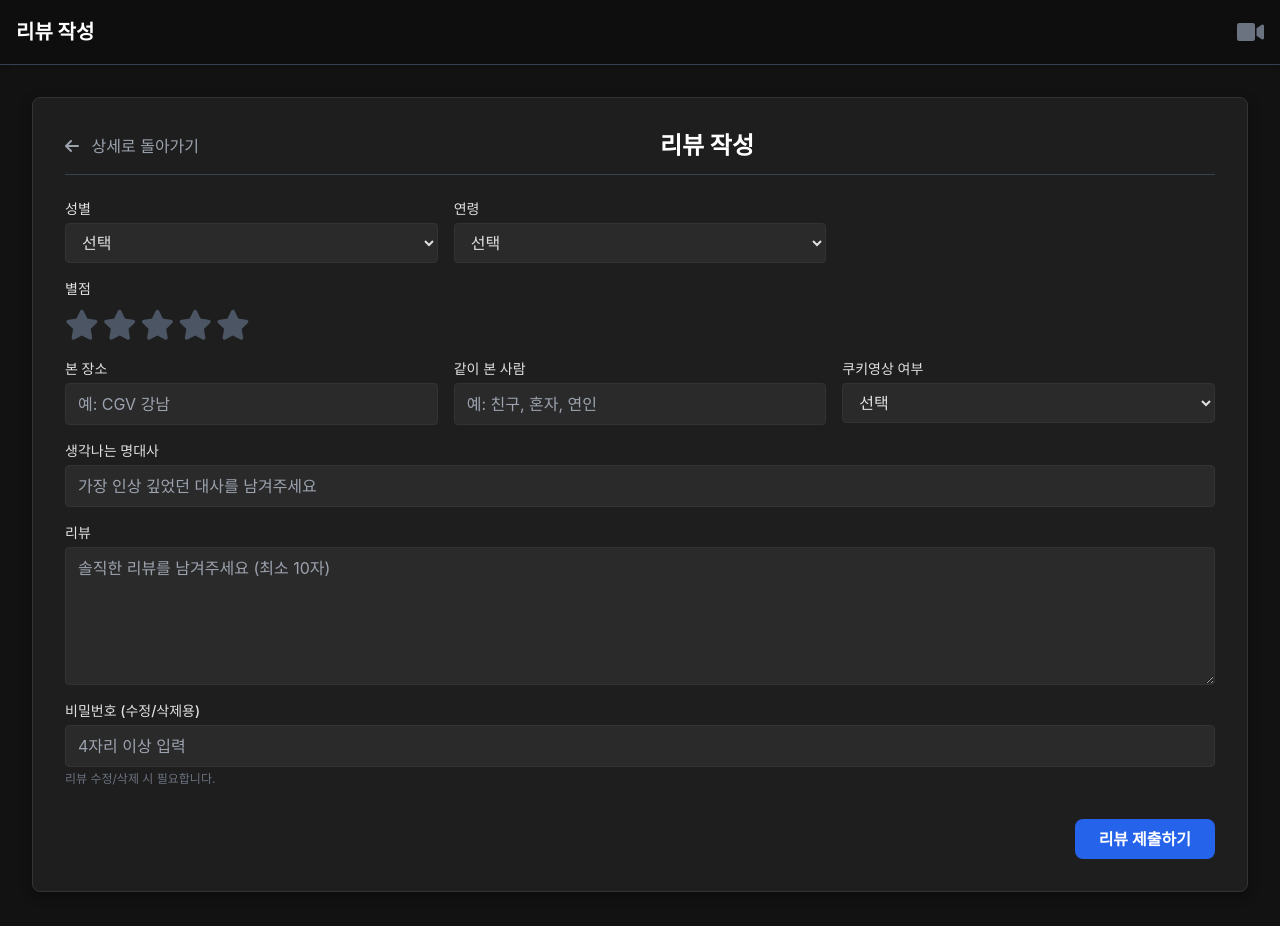
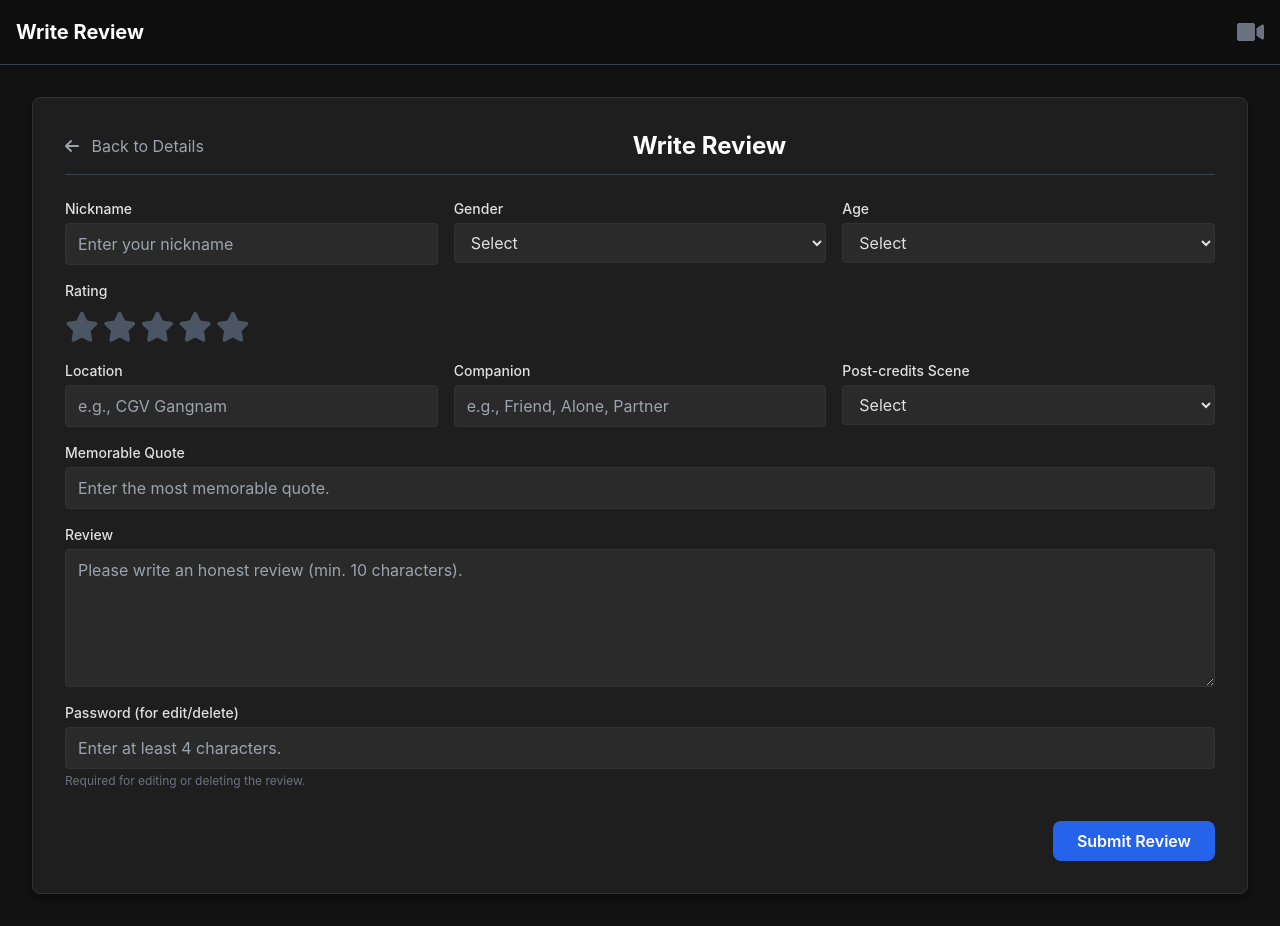
Before and after one commit to JuanHubb/MovieBOGGA, a React (Vite) app: page /review/1 in a window 1280 px wide. Built offline with nearby package versions, Linux system fonts and the light colour scheme.

Commit message:
feat: review 삭제기능 추가

```diff
--- a/src/components/DetailView.jsx
+++ b/src/components/DetailView.jsx
@@ -31,13 +31,54 @@ export default function DetailView() {
   const [reviews, setReviews] = useState([]);
   const [loading, setLoading] = useState(true);
   const [error, setError] = useState(null);
+  const [showModal, setShowModal] = useState(false);
+  const [selectedReview, setSelectedReview] = useState(null);
+  const [password, setPassword] = useState("");
+
+  const handleDeleteClick = (review) => {
+    setSelectedReview(review);
+    setShowModal(true);
+    setPassword("");
+  };
+
+  const handleConfirmDelete = async () => {
+    if (!selectedReview) return;
+
+    if (password !== selectedReview.password) {
+      alert("Wrong password!");
+      return;
+    }
+
+    try {
+      const response = await fetch(
+        `https://6933b1984090fe3bf01dc49f.mockapi.io/reviews/${selectedReview.id}`,
+        {
+          method: "DELETE",
+        },
+      );
+
+      if (!response.ok) {
+        throw new Error("Failed to delete review.");
+      }
+
+      setReviews((prevReviews) =>
+        prevReviews.filter((review) => review.id !== selectedReview.id),
+      );
+      setShowModal(false);
+      setSelectedReview(null);
+      alert("Your review is deleted!"); // Add this line
+    } catch (e) {
+      alert(e.message);
+      setError(e.message);
+    }
+  };
 
   useEffect(() => {
     const fetchReviews = async () => {
       try {
         setLoading(true);
         const response = await fetch(
-          `https://6933b1984090fe3bf01dc49f.mockapi.io/reviews?movieID=${id}`
+          `https://6933b1984090fe3bf01dc49f.mockapi.io/reviews?movieID=${id}`,
         );
         if (!response.ok) {
           throw new Error("Failed to load reviews.");
@@ -210,6 +251,11 @@ export default function DetailView() {
                         </blockquote>
                       )}
                       <p className="text-gray-200">{review.review}</p>
+                      <div className="flex justify-end mt-4">
+                        <DeleteButton onClick={() => handleDeleteClick(review)}>
+                          Delete
+                        </DeleteButton>
+                      </div>
                     </div>
                   </ReviewItem>
                 ))}
@@ -219,6 +265,39 @@ export default function DetailView() {
             ))}
         </ReviewSection>
       </main>
+      {showModal && (
+        <ModalBackdrop onClick={() => setShowModal(false)}>
+          <ModalContent onClick={(e) => e.stopPropagation()}>
+            <h3 className="text-lg font-bold mb-4 text-white">
+              Enter the password
+            </h3>
+            <input
+              type="password"
+              value={password}
+              onChange={(e) => setPassword(e.target.value)}
+              className="w-full p-2 rounded bg-gray-800 text-white border border-gray-600 focus:outline-none focus:ring-2 focus:ring-blue-500"
+              placeholder="Password"
+            />
+            <div className="flex justify-end space-x-2 mt-4">
+              <button
+                onClick={() => {
+                  setShowModal(false);
+                  setPassword("");
+                }}
+                className="py-2 px-4 bg-gray-600 text-white font-semibold rounded-lg hover:bg-gray-700 transition duration-150"
+              >
+                Cancel
+              </button>
+              <button
+                onClick={handleConfirmDelete}
+                className="py-2 px-4 bg-red-600 text-white font-semibold rounded-lg hover:bg-red-700 transition duration-150"
+              >
+                Delete
+              </button>
+            </div>
+          </ModalContent>
+        </ModalBackdrop>
+      )}
     </>
   );
 }
@@ -264,3 +343,42 @@ const ReviewerInfo = styled.div`
   align-items: center;
   margin-bottom: 0.5rem;
 `;
+
+const DeleteButton = styled.button`
+  background-color: transparent;
+  color: #ef4444;
+  border: 1px solid #ef4444;
+  padding: 0.25rem 0.75rem;
+  border-radius: 0.375rem;
+  font-size: 0.875rem;
+  transition: all 0.2s ease-in-out;
+  line-height: 1.25;
+
+  &:hover {
+    background-color: #ef4444;
+    color: white;
+    box-shadow: 0 0 10px rgba(239, 68, 68, 0.5);
+  }
+`;
+
+const ModalBackdrop = styled.div`
+  position: fixed;
+  top: 0;
+  left: 0;
+  width: 100%;
+  height: 100%;
+  background-color: rgba(0, 0, 0, 0.75);
+  display: flex;
+  justify-content: center;
+  align-items: center;
+  z-index: 1000;
+`;
+
+const ModalContent = styled.div`
+  background-color: #1f2937;
+  padding: 2rem;
+  border-radius: 0.5rem;
+  width: 90%;
+  max-width: 400px;
+  box-shadow: 0 10px 25px rgba(0, 0, 0, 0.3);
+`;
--- a/src/components/Header.jsx
+++ b/src/components/Header.jsx
@@ -1,4 +1,4 @@
-import React from 'react'
+import React from "react";
 
 export default function Header({ title }) {
   return (
@@ -6,5 +6,5 @@ export default function Header({ title }) {
       <div className="text-xl font-bold text-white">{title}</div>
       <i className="fas fa-video text-2xl text-gray-500" />
     </header>
-  )
+  );
 }
--- a/src/components/ReviewForm.jsx
+++ b/src/components/ReviewForm.jsx
@@ -1,77 +1,103 @@
-import React, { useMemo, useState } from 'react'
-import { useNavigate, useParams } from 'react-router-dom'
-import Header from './Header.jsx'
-import { mockMovies } from '../data/mockMovies.js'
+import React, { useMemo, useState } from "react";
+import { useNavigate, useParams } from "react-router-dom";
+import Header from "./Header.jsx";
+import { mockMovies } from "../data/mockMovies.js";
 
 function Star({ active, onClick, idx }) {
   return (
     <i
-      className={`fas fa-star text-3xl cursor-pointer transition ${active ? 'text-yellow-400' : 'text-gray-600 hover:text-yellow-400'}`}
+      className={`fas fa-star text-3xl cursor-pointer transition ${
+        active ? "text-yellow-400" : "text-gray-600 hover:text-yellow-400"
+      }`}
       data-rating={idx}
       onClick={onClick}
     />
-  )
+  );
 }
 
 export default function ReviewForm() {
-  const { id } = useParams()
-  const navigate = useNavigate()
-  const movie = mockMovies[id]
+  const { id } = useParams();
+  const navigate = useNavigate();
+  const movie = mockMovies[id];
 
-  const [sex, setSex] = useState('')
-  const [age, setAge] = useState('')
-  const [rating, setRating] = useState(0)
-  const [location, setLocation] = useState('')
-  const [partners, setPartners] = useState('')
-  const [cookie, setCookie] = useState('')
-  const [quote, setQuote] = useState('')
-  const [content, setContent] = useState('')
-  const [password, setPassword] = useState('')
+  const [sex, setSex] = useState("");
+  const [age, setAge] = useState("");
+  const [rating, setRating] = useState(0);
+  const [location, setLocation] = useState("");
+  const [partners, setPartners] = useState("");
+  const [cookie, setCookie] = useState("");
+  const [quote, setQuote] = useState("");
+  const [content, setContent] = useState("");
+  const [password, setPassword] = useState("");
+  const [nickname, setNickname] = useState("");
 
-  const title = useMemo(() => (movie ? `${movie.title} 리뷰 작성` : '리뷰 작성'), [movie])
+  const title = useMemo(
+    () => (movie ? `Write Review for ${movie.title}` : "Write Review"),
+    [movie],
+  );
 
   const submit = async (e) => {
-    e.preventDefault()
-    const valid = sex && age && rating > 0 && content.length >= 10 && password.length >= 4
+    e.preventDefault();
+    const valid =
+      sex &&
+      age &&
+      rating > 0 &&
+      content.length >= 10 &&
+      password.length >= 4 &&
+      nickname;
     if (!valid) {
-      alert('필수 정보 (성별, 연령, 별점, 리뷰 10자 이상, 비밀번호 4자리 이상)를 모두 입력해주세요.')
-      return
+      alert(
+        "Please fill in all required fields (Nickname, Gender, Age, Rating, Review (min. 10 characters), Password (min. 4 characters)).",
+      );
+      return;
     }
 
     const reviewData = {
+      nickname,
       sex,
       age: parseInt(age, 10),
       rating,
       location,
       companion: partners,
-      pcScene: cookie === 'Y',
+      pcScene: cookie === "Y",
       quote,
       review: content,
       password,
       movieID: parseInt(id, 10),
-    }
+    };
 
     try {
-      const response = await fetch('https://6933b1984090fe3bf01dc49f.mockapi.io/reviews', {
-        method: 'POST',
-        headers: {
-          'Content-Type': 'application/json',
+      const response = await fetch(
+        "https://6933b1984090fe3bf01dc49f.mockapi.io/reviews",
+        {
+          method: "POST",
+          headers: {
+            "Content-Type": "application/json",
+          },
+          body: JSON.stringify(reviewData),
         },
-        body: JSON.stringify(reviewData),
-      })
+      );
 
       if (response.ok) {
-        alert(`리뷰 제출 완료! (영화: ${movie?.title ?? ''}, 별점: ${rating}점)`)
-        navigate(`/detail/${id}`)
+        alert(
+          `Review submitted successfully! (Movie: ${
+            movie?.title ?? ""
+          }, Rating: ${rating})`,
+        );
+        navigate(`/detail/${id}`);
       } else {
-        const errorData = await response.json()
-        alert(`리뷰 제출에 실패했습니다: ${errorData.message || '알 수 없는 오류'}`)
+        const errorData = await response.json();
+        alert(
+          `Failed to submit review: ${errorData.message || "Unknown error"}`,
+        );
       }
     } catch (error) {
-      console.error('리뷰 제출 중 네트워크 오류 발생:', error)
-      alert('리뷰 제출 중 오류가 발생했습니다. 인터넷 연결을 확인해주세요.')
+      console.error("Network error while submitting review:", error);
+      alert(
+        "An error occurred while submitting the review. Please check your internet connection.",
+      );
     }
-  }
+  };
 
   return (
     <>
@@ -79,8 +105,11 @@ export default function ReviewForm() {
       <main className="container mx-auto p-4 md:p-8">
         <section className="panel p-6 md:p-8">
           <div className="flex justify-between items-center mb-6 border-b border-gray-700 pb-3">
-            <button className="text-gray-400 hover:text-white transition duration-150" onClick={() => navigate(`/detail/${id}`)}>
-              <i className="fas fa-arrow-left mr-2" /> 상세로 돌아가기
+            <button
+              className="text-gray-400 hover:text-white transition duration-150"
+              onClick={() => navigate(`/detail/${id}`)}
+            >
+              <i className="fas fa-arrow-left mr-2" /> Back to Details
             </button>
             <h3 className="text-2xl font-bold text-white">{title}</h3>
             <div />
@@ -91,79 +120,179 @@ export default function ReviewForm() {
 
             <div className="grid grid-cols-1 md:grid-cols-3 gap-4">
               <div className="flex flex-col">
-                <label htmlFor="reviewSex" className="text-sm font-medium mb-1">성별</label>
-                <select id="reviewSex" className="input-style" value={sex} onChange={(e) => setSex(e.target.value)}>
-                  <option value="">선택</option>
-                  <option value="M">남성</option>
-                  <option value="F">여성</option>
+                <label htmlFor="reviewNickname" className="text-sm font-medium mb-1">
+                  Nickname
+                </label>
+                <input
+                  id="reviewNickname"
+                  className="input-style"
+                  placeholder="Enter your nickname"
+                  value={nickname}
+                  onChange={(e) => setNickname(e.target.value)}
+                />
+              </div>
+              <div className="flex flex-col">
+                <label htmlFor="reviewSex" className="text-sm font-medium mb-1">
+                  Gender
+                </label>
+                <select
+                  id="reviewSex"
+                  className="input-style"
+                  value={sex}
+                  onChange={(e) => setSex(e.target.value)}
+                >
+                  <option value="">Select</option>
+                  <option value="M">Male</option>
+                  <option value="F">Female</option>
                 </select>
               </div>
               <div className="flex flex-col">
-                <label htmlFor="reviewAge" className="text-sm font-medium mb-1">연령</label>
-                <select id="reviewAge" className="input-style" value={age} onChange={(e) => setAge(e.target.value)}>
-                  <option value="">선택</option>
-                  <option value="10">10대</option>
-                  <option value="20">20대</option>
-                  <option value="30">30대</option>
-                  <option value="40">40대</option>
-                  <option value="50+">50대 이상</option>
+                <label htmlFor="reviewAge" className="text-sm font-medium mb-1">
+                  Age
+                </label>
+                <select
+                  id="reviewAge"
+                  className="input-style"
+                  value={age}
+                  onChange={(e) => setAge(e.target.value)}
+                >
+                  <option value="">Select</option>
+                  <option value="10">10s</option>
+                  <option value="20">20s</option>
+                  <option value="30">30s</option>
+                  <option value="40">40s</option>
+                  <option value="50+">50s+</option>
                 </select>
               </div>
             </div>
 
             <div className="flex flex-col">
-              <label className="text-sm font-medium mb-2">별점</label>
+              <label className="text-sm font-medium mb-2">Rating</label>
               <div className="flex space-x-1">
                 {[1, 2, 3, 4, 5].map((i) => (
-                  <Star key={i} idx={i} active={i <= rating} onClick={() => setRating(i)} />
+                  <Star
+                    key={i}
+                    idx={i}
+                    active={i <= rating}
+                    onClick={() => setRating(i)}
+                  />
                 ))}
               </div>
             </div>
 
             <div className="grid grid-cols-3 gap-4">
               <div className="flex flex-col">
-                <label htmlFor="reviewLocation" className="text-sm font-medium mb-1">본 장소</label>
-                <input id="reviewLocation" className="input-style" placeholder="예: CGV 강남" value={location} onChange={(e) => setLocation(e.target.value)} />
+                <label
+                  htmlFor="reviewLocation"
+                  className="text-sm font-medium mb-1"
+                >
+                  Location
+                </label>
+                <input
+                  id="reviewLocation"
+                  className="input-style"
+                  placeholder="e.g., CGV Gangnam"
+                  value={location}
+                  onChange={(e) => setLocation(e.target.value)}
+                />
               </div>
               <div className="flex flex-col">
-                <label htmlFor="reviewPartners" className="text-sm font-medium mb-1">같이 본 사람</label>
-                <input id="reviewPartners" className="input-style" placeholder="예: 친구, 혼자, 연인" value={partners} onChange={(e) => setPartners(e.target.value)} />
+                <label
+                  htmlFor="reviewPartners"
+                  className="text-sm font-medium mb-1"
+                >
+                  Companion
+                </label>
+                <input
+                  id="reviewPartners"
+                  className="input-style"
+                  placeholder="e.g., Friend, Alone, Partner"
+                  value={partners}
+                  onChange={(e) => setPartners(e.target.value)}
+                />
               </div>
               <div className="flex flex-col">
-                <label htmlFor="reviewCookie" className="text-sm font-medium mb-1">쿠키영상 여부</label>
-                <select id="reviewCookie" className="input-style" value={cookie} onChange={(e) => setCookie(e.target.value)}>
-                  <option value="">선택</option>
-                  <option value="Y">있음</option>
-                  <option value="N">없음</option>
-                  <option value="Maybe">모름</option>
+                <label
+                  htmlFor="reviewCookie"
+                  className="text-sm font-medium mb-1"
+                >
+                  Post-credits Scene
+                </label>
+                <select
+                  id="reviewCookie"
+                  className="input-style"
+                  value={cookie}
+                  onChange={(e) => setCookie(e.target.value)}
+                >
+                  <option value="">Select</option>
+                  <option value="Y">Yes</option>
+                  <option value="N">No</option>
+                  <option value="Maybe">Unknown</option>
                 </select>
               </div>
             </div>
 
             <div className="flex flex-col">
-              <label htmlFor="reviewQuote" className="text-sm font-medium mb-1">생각나는 명대사</label>
-              <input id="reviewQuote" className="input-style" placeholder="가장 인상 깊었던 대사를 남겨주세요" value={quote} onChange={(e) => setQuote(e.target.value)} />
+              <label htmlFor="reviewQuote" className="text-sm font-medium mb-1">
+                Memorable Quote
+              </label>
+              <input
+                id="reviewQuote"
+                className="input-style"
+                placeholder="Enter the most memorable quote."
+                value={quote}
+                onChange={(e) => setQuote(e.target.value)}
+              />
             </div>
 
             <div className="flex flex-col">
-              <label htmlFor="reviewContent" className="text-sm font-medium mb-1">리뷰</label>
-              <textarea id="reviewContent" rows={5} className="input-style" placeholder="솔직한 리뷰를 남겨주세요 (최소 10자)" value={content} onChange={(e) => setContent(e.target.value)} />
+              <label
+                htmlFor="reviewContent"
+                className="text-sm font-medium mb-1"
+              >
+                Review
+              </label>
+              <textarea
+                id="reviewContent"
+                rows={5}
+                className="input-style"
+                placeholder="Please write an honest review (min. 10 characters)."
+                value={content}
+                onChange={(e) => setContent(e.target.value)}
+              />
             </div>
 
             <div className="flex flex-col">
-              <label htmlFor="reviewPassword" className="text-sm font-medium mb-1">비밀번호 (수정/삭제용)</label>
-              <input id="reviewPassword" type="password" className="input-style" placeholder="4자리 이상 입력" value={password} onChange={(e) => setPassword(e.target.value)} />
-              <span className="text-xs text-gray-500 mt-1">리뷰 수정/삭제 시 필요합니다.</span>
+              <label
+                htmlFor="reviewPassword"
+                className="text-sm font-medium mb-1"
+              >
+                Password (for edit/delete)
+              </label>
+              <input
+                id="reviewPassword"
+                type="password"
+                className="input-style"
+                placeholder="Enter at least 4 characters."
+                value={password}
+                onChange={(e) => setPassword(e.target.value)}
+              />
+              <span className="text-xs text-gray-500 mt-1">
+                Required for editing or deleting the review.
+              </span>
             </div>
 
             <div className="flex justify-end pt-4">
-              <button type="submit" className="py-2 px-6 bg-blue-600 text-white font-semibold rounded-lg hover:bg-blue-700 transition duration-150">
-                리뷰 제출하기
+              <button
+                type="submit"
+                className="py-2 px-6 bg-blue-600 text-white font-semibold rounded-lg hover:bg-blue-700 transition duration-150"
+              >
+                Submit Review
               </button>
             </div>
           </form>
         </section>
       </main>
     </>
-  )
+  );
 }
```
